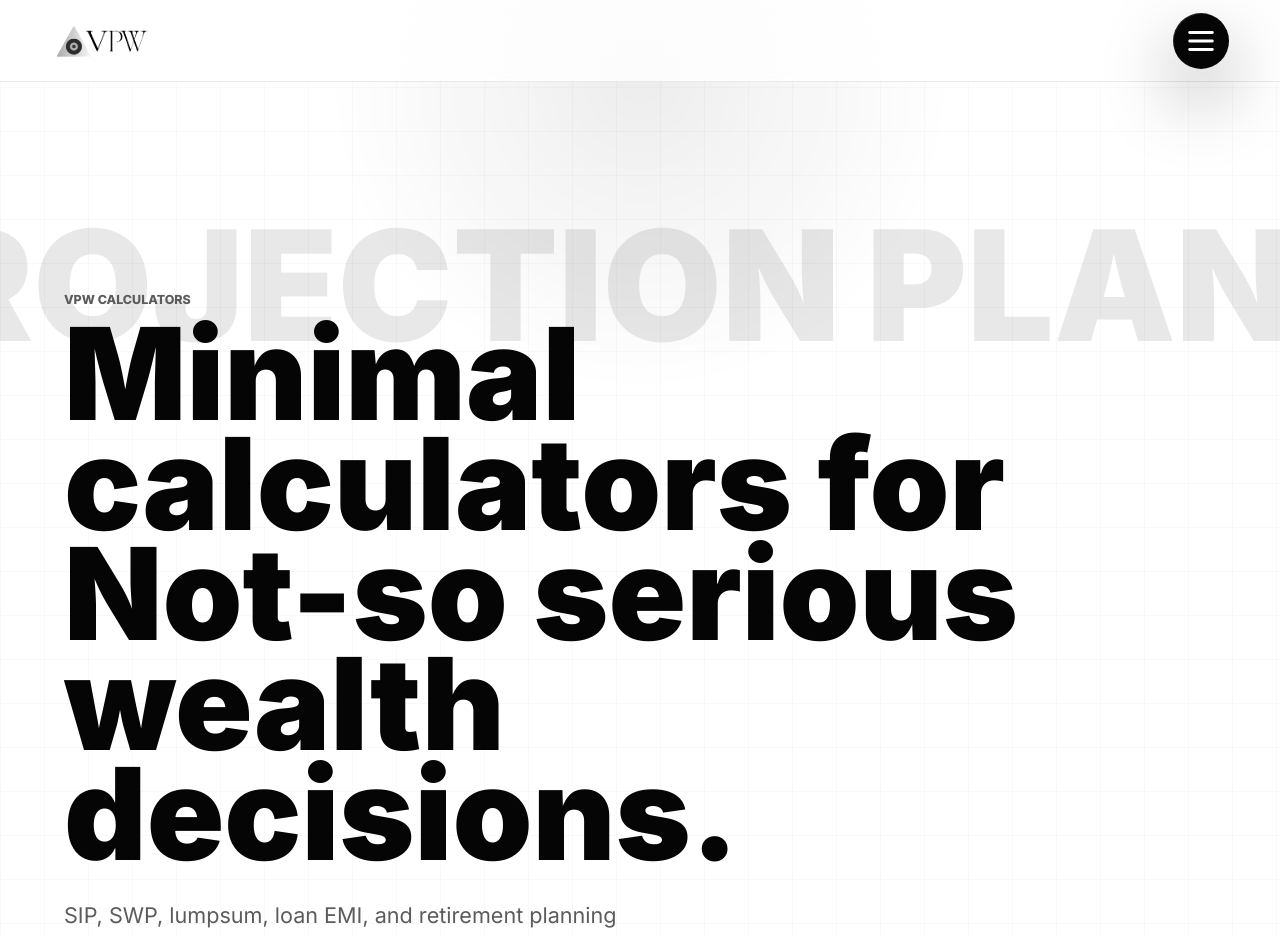
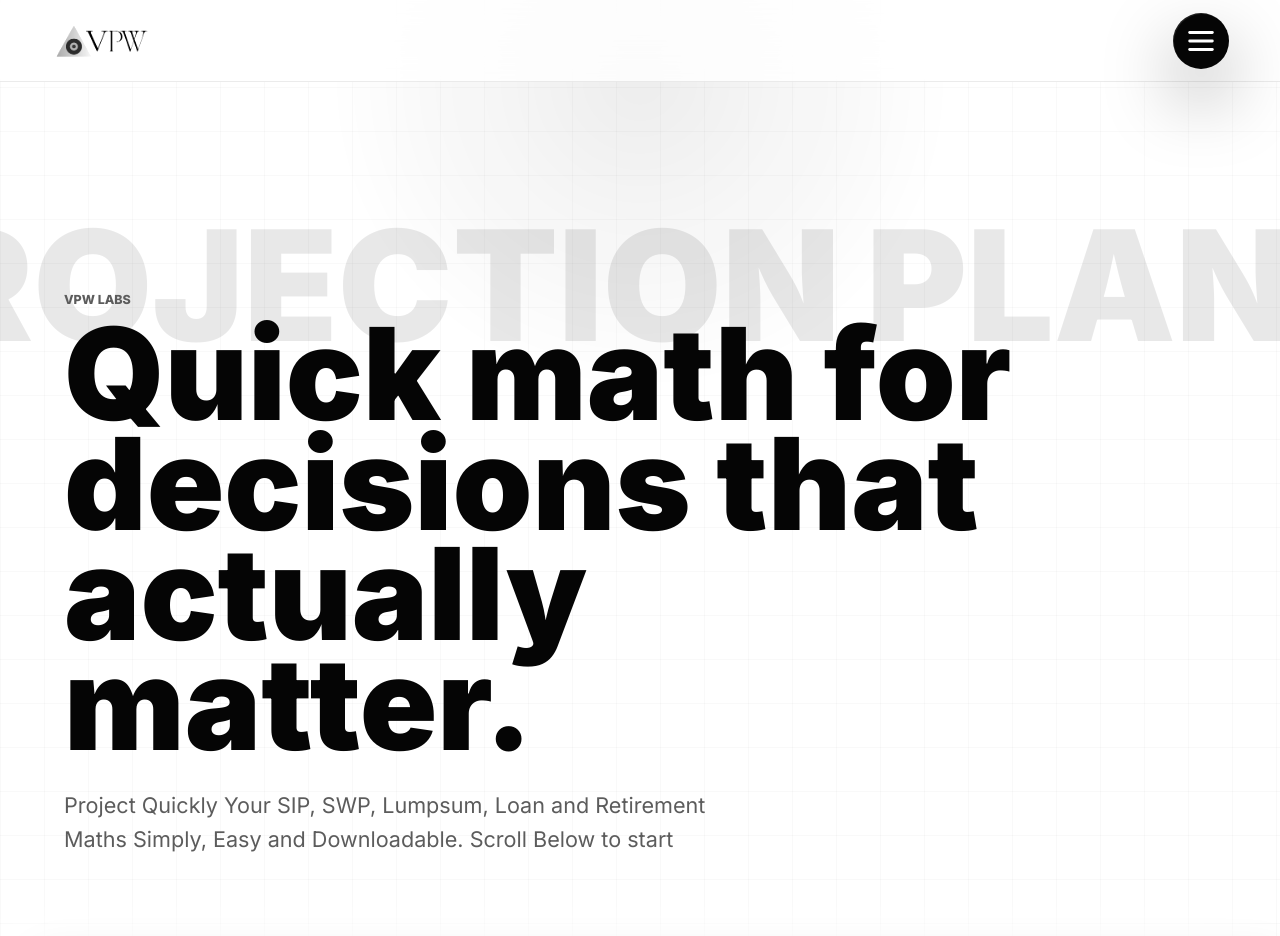
Before and after one commit to victoriaofficeindia-star/newvpwtools, a React (Vite) app: page / in a window 1280 px wide. Shown: the top 936 px of the page. Built offline with nearby package versions, Linux system fonts and the light colour scheme.

Commit message:
header change

```diff
--- a/src/App.jsx
+++ b/src/App.jsx
@@ -623,11 +623,11 @@ function App() {
             <span>Discipline</span>
           </div>
           <div className="hero-copy">
-            <p>VPW Calculators</p>
-            <h1>Minimal calculators for Not-so serious wealth decisions.</h1>
+            <p>VPW Labs</p>
+            <h1>Quick math for decisions that actually matter.</h1>
             <span>
-              SIP, SWP, lumpsum, loan EMI, and retirement planning projections in
-              a clean black and white morphism interface.
+              Project Quickly Your SIP, SWP, Lumpsum, Loan and Retirement Maths
+              Simply, Easy and Downloadable. Scroll Below to start
             </span>
           </div>
         </section>
```
